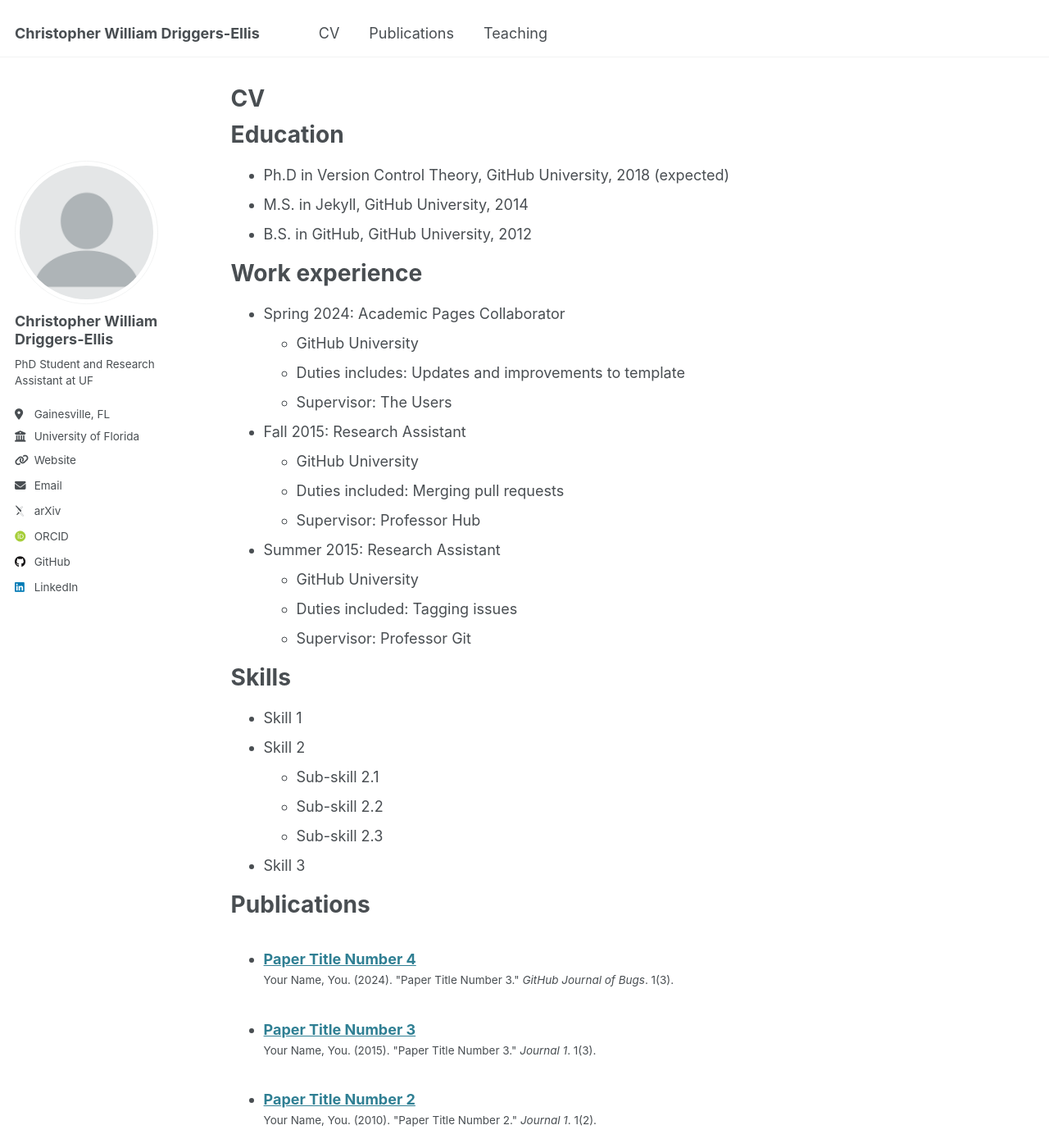
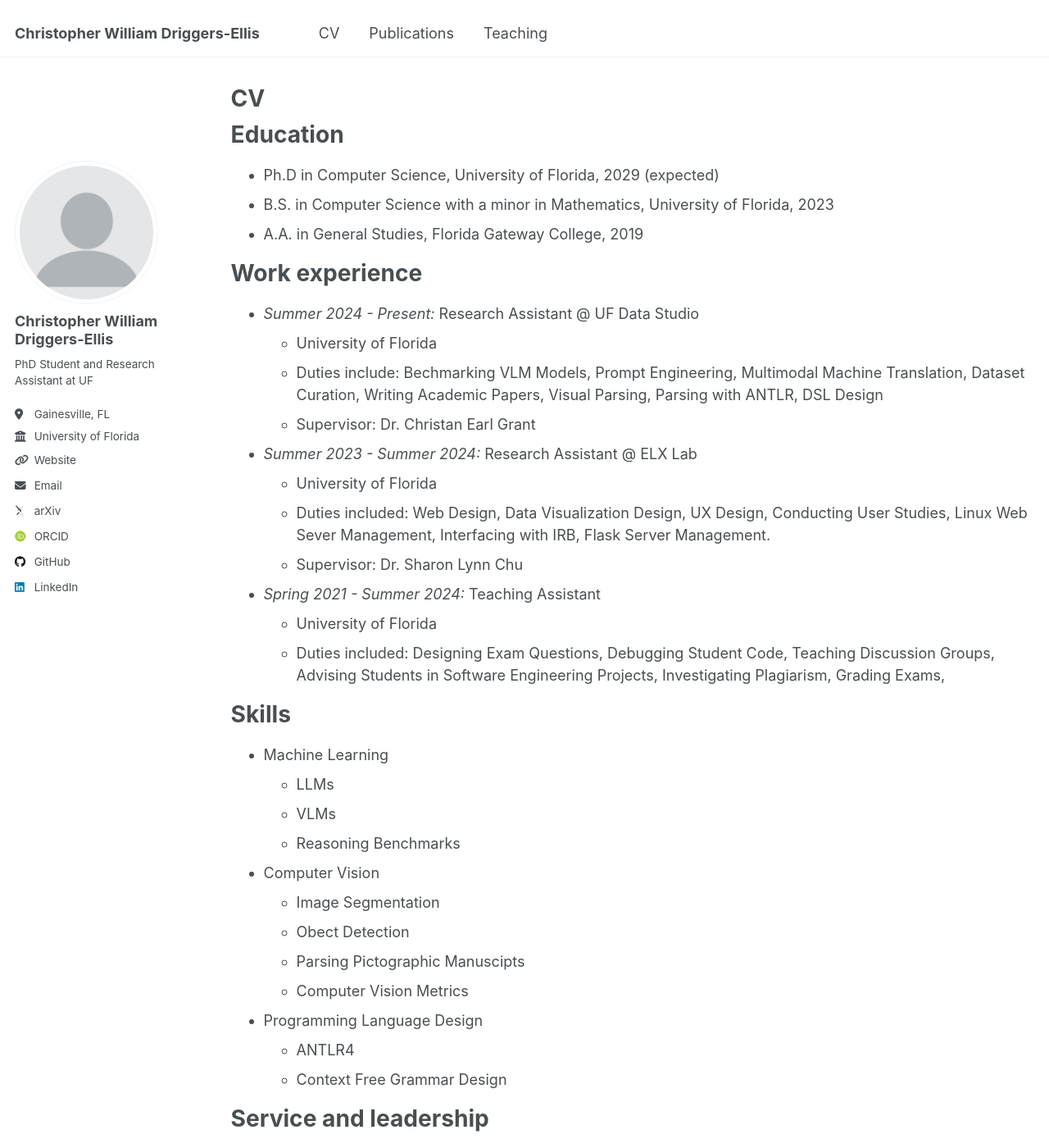
Before and after one commit to CWDE615/cwde615.github.io, a Jekyll site: the page built from _pages/cv.md, in a window 1280 px wide and 1400 px high. Shown: the whole window at 82% size. Built offline with Jekyll 4.4.1, drawn with Linux system fonts in a browser that asks for light colours; some web fonts are replaced; some of the changed text lies outside the part shown.

Commit message:
Update cv.md
Write CV Page

```diff
--- a/_pages/cv.md
+++ b/_pages/cv.md
@@ -11,54 +11,42 @@ redirect_from:
 
 Education
 ======
-* Ph.D in Version Control Theory, GitHub University, 2018 (expected)
-* M.S. in Jekyll, GitHub University, 2014
-* B.S. in GitHub, GitHub University, 2012
+* Ph.D in Computer Science, University of Florida, 2029 (expected)
+* B.S. in Computer Science with a minor in Mathematics, University of Florida, 2023
+* A.A. in General Studies, Florida Gateway College, 2019
 
 Work experience
 ======
-* Spring 2024: Academic Pages Collaborator
-  * GitHub University
-  * Duties includes: Updates and improvements to template
-  * Supervisor: The Users
+* *Summer 2024 - Present:* Research Assistant @ UF Data Studio
+  * University of Florida
+  * Duties include: Bechmarking VLM Models, Prompt Engineering, Multimodal Machine Translation, Dataset Curation, Writing Academic Papers, Visual Parsing, Parsing with ANTLR, DSL Design
+  * Supervisor: Dr. Christan Earl Grant
 
-* Fall 2015: Research Assistant
-  * GitHub University
-  * Duties included: Merging pull requests
-  * Supervisor: Professor Hub
+* *Summer 2023 - Summer 2024:* Research Assistant @ ELX Lab
+  * University of Florida
+  * Duties included: Web Design, Data Visualization Design, UX Design, Conducting User Studies, Linux Web Sever Management, Interfacing with IRB, Flask Server Management.
+  * Supervisor: Dr. Sharon Lynn Chu
 
-* Summer 2015: Research Assistant
-  * GitHub University
-  * Duties included: Tagging issues
-  * Supervisor: Professor Git
+* *Spring 2021 - Summer 2024:* Teaching Assistant
+  * University of Florida
+  * Duties included: Designing Exam Questions, Debugging Student Code, Teaching Discussion Groups, Advising Students in Software Engineering Projects, Investigating Plagiarism, Grading Exams,
 
 Skills
 ======
-* Skill 1
-* Skill 2
-  * Sub-skill 2.1
-  * Sub-skill 2.2
-  * Sub-skill 2.3
-* Skill 3
-
-Publications
-======
-  <ul>{% for post in site.publications reversed %}
-    {% include archive-single-cv.html %}
-  {% endfor %}</ul>
-
-Talks
-======
-  <ul>{% for post in site.talks reversed %}
-    {% include archive-single-talk-cv.html  %}
-  {% endfor %}</ul>
-
-Teaching
-======
-  <ul>{% for post in site.teaching reversed %}
-    {% include archive-single-cv.html %}
-  {% endfor %}</ul>
+* Machine Learning
+  * LLMs
+  * VLMs
+  * Reasoning Benchmarks
+* Computer Vision
+  * Image Segmentation
+  * Obect Detection
+  * Parsing Pictographic Manuscipts
+  * Computer Vision Metrics
+* Programming Language Design
+  * ANTLR4
+  * Context Free Grammar Design
 
 Service and leadership
 ======
-* Currently signed in to 43 different slack teams
+* Was a member of the SOCIAL Gators club for students on the Autism Spectrum for 3 years during undergrad
+* Currently signed in to 3 different slack teams
```
